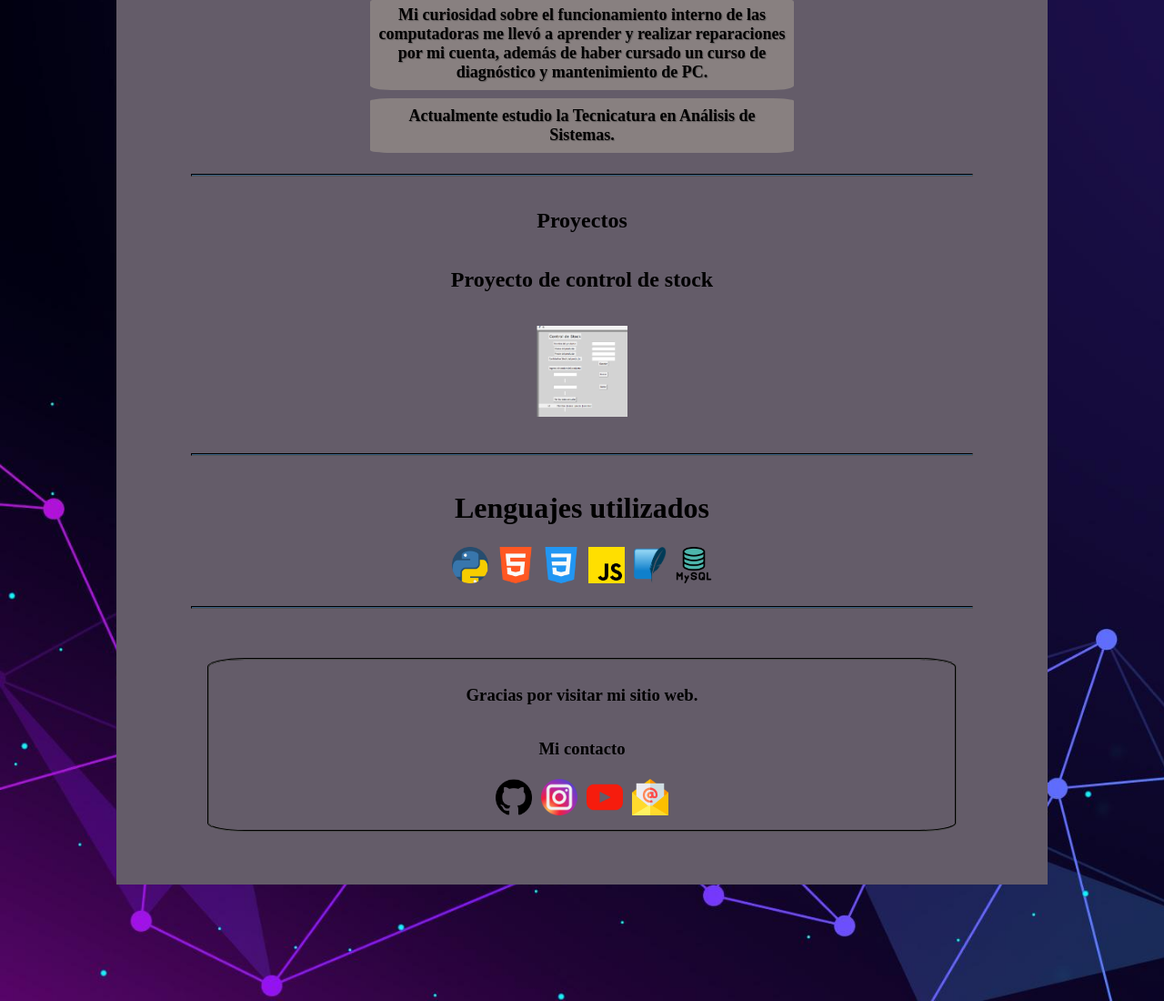
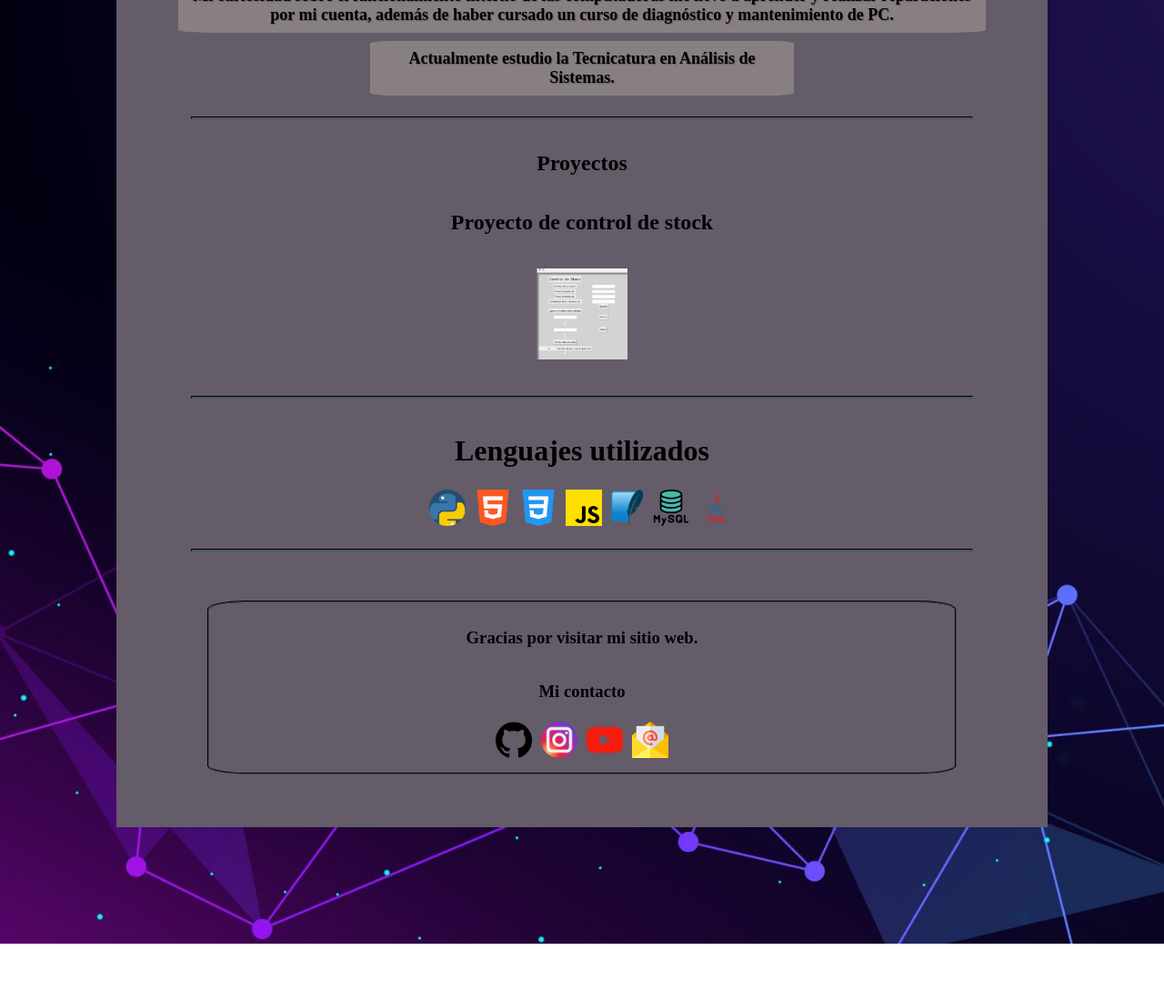
Before and after one commit to ivanpfoh/IvanPfohPage, a plain HTML site: page index.html in a window 1280 px wide. Shown: the part 671-1771 px from the top of the page at 91% size. After the commit the page ends 1708 px from the top, so only its background shows below. Drawn offline with Linux system fonts and the light colour scheme.

Commit message:
MSG: Icono java

```diff
--- a/index.html
+++ b/index.html
@@ -58,6 +58,7 @@
                 <img src="js.png" alt="Icono de javascript" class="icono">
                 <img src="base-de-datos.png" alt="Icono de sql" class="icono">
                 <img src="mysql.png" alt="Icono de mysql" class="icono">
+                <img src="javaicon.png" alt="Icono de java" class="icono">
             </div>
 
         </div>
--- a/styles.css
+++ b/styles.css
@@ -75,8 +75,6 @@ img:hover{
     font-style: sans-serif;
     text-align: center;
     justify-content: flex-end;
-    height: 50%;
-    width: 50%;
     text-shadow: 1px 1px 1px rgba(0, 0, 0, 0.3);
     border-radius: 5%;
 }
```
Also changed, not shown: javaicon.png (added).
